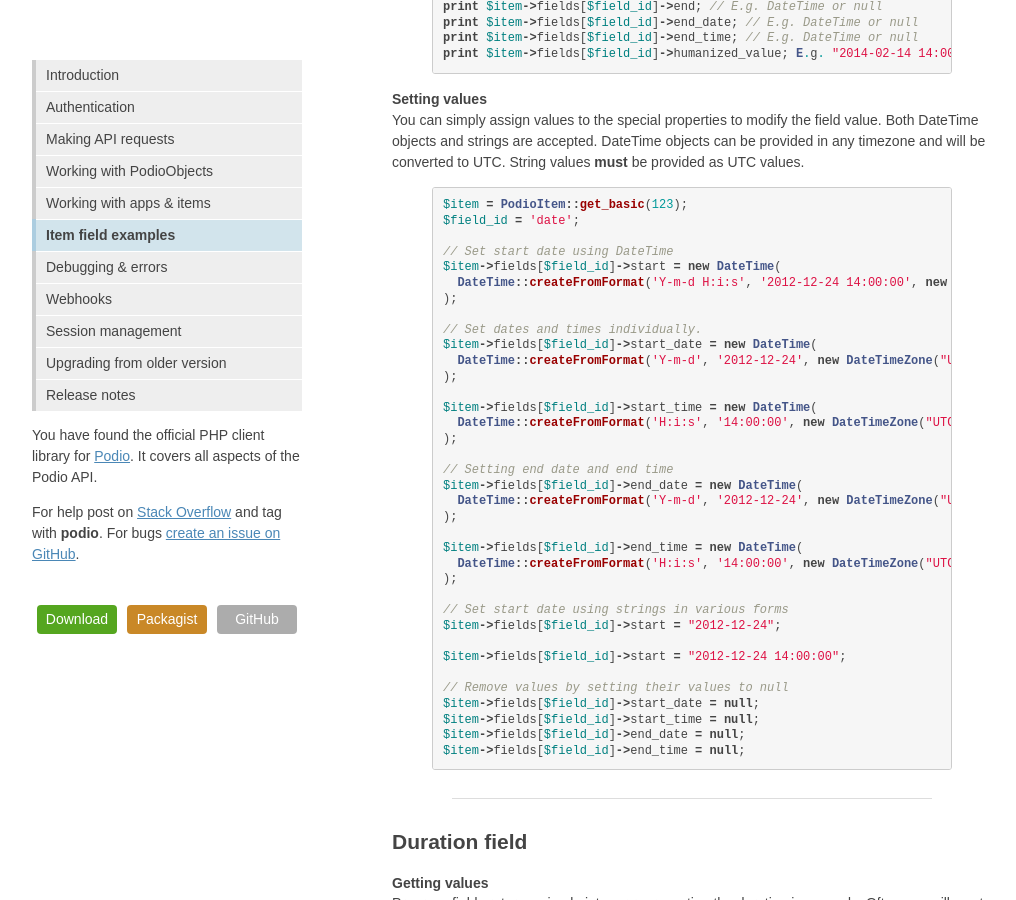
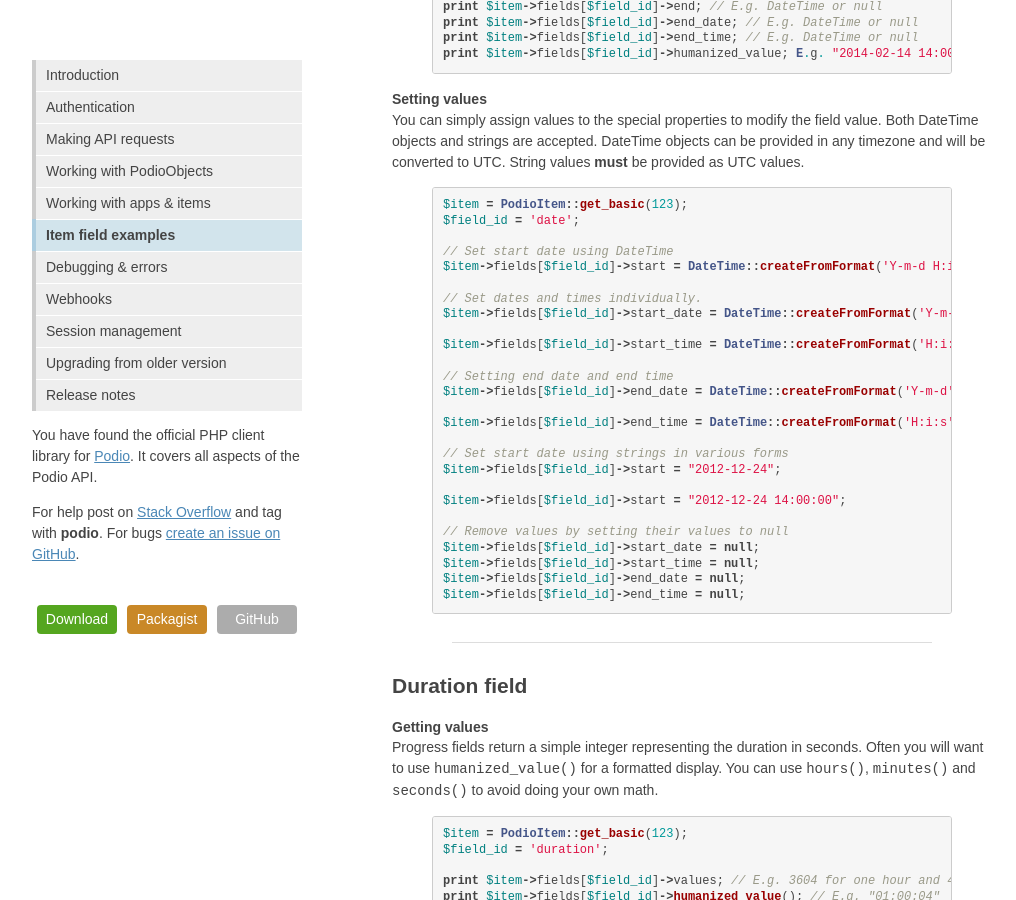
Before and after one commit to podio-community/podio-php, a Jekyll site: the page built from fields/index.md, in a window 1280 px wide and 900 px high, scrolled down 3374 px. Shown: the whole window, without its empty margins (128-1144 px from the left). Built offline with Jekyll 4.4.1, drawn with Linux system fonts in a browser that asks for light colours; some of the changed text lies outside the part shown.

Commit message:
Fix bad samples

```diff
--- a/fields/index.md
+++ b/fields/index.md
@@ -201,27 +201,17 @@ $item = PodioItem::get_basic(123);
 $field_id = 'date';
 
 // Set start date using DateTime
-$item->fields[$field_id]->start = new DateTime(
-  DateTime::createFromFormat('Y-m-d H:i:s', '2012-12-24 14:00:00', new DateTimeZone("UTC"))
-);
+$item->fields[$field_id]->start = DateTime::createFromFormat('Y-m-d H:i:s', '2012-12-24 14:00:00', new DateTimeZone("UTC"));
 
 // Set dates and times individually.
-$item->fields[$field_id]->start_date = new DateTime(
-  DateTime::createFromFormat('Y-m-d', '2012-12-24', new DateTimeZone("UTC"))
-);
+$item->fields[$field_id]->start_date = DateTime::createFromFormat('Y-m-d', '2012-12-24', new DateTimeZone("UTC"));
 
-$item->fields[$field_id]->start_time = new DateTime(
-  DateTime::createFromFormat('H:i:s', '14:00:00', new DateTimeZone("UTC"))
-);
+$item->fields[$field_id]->start_time = DateTime::createFromFormat('H:i:s', '14:00:00', new DateTimeZone("UTC"));
 
 // Setting end date and end time
-$item->fields[$field_id]->end_date = new DateTime(
-  DateTime::createFromFormat('Y-m-d', '2012-12-24', new DateTimeZone("UTC"))
-);
+$item->fields[$field_id]->end_date = DateTime::createFromFormat('Y-m-d', '2012-12-24', new DateTimeZone("UTC"));
 
-$item->fields[$field_id]->end_time = new DateTime(
-  DateTime::createFromFormat('H:i:s', '14:00:00', new DateTimeZone("UTC"))
-);
+$item->fields[$field_id]->end_time = DateTime::createFromFormat('H:i:s', '14:00:00', new DateTimeZone("UTC"));
 
 // Set start date using strings in various forms
 $item->fields[$field_id]->start = "2012-12-24";
```
Also changed, not shown: other parts of fields/index.md (+2 -2 lines).
